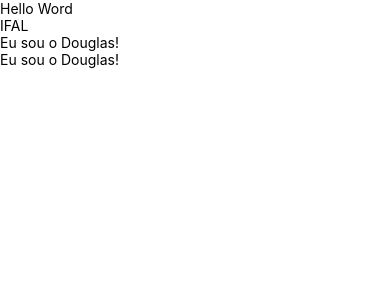
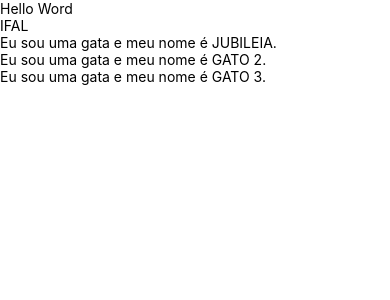
Before and after one commit to AlePereiras/projeto-pmovel, a React Native app: screen / in a window 390 px wide. Shown: the top 300 px of the page. Built offline with nearby package versions, Linux system fonts and the light colour scheme.

Commit message:
adiciona a propiedade nome no gato

```diff
--- a/App.js
+++ b/App.js
@@ -28,17 +28,19 @@
 
   <Text>Hello Word</Text>
   <Text>IFAL</Text>
-  <Gato></Gato>
-  <Gato></Gato>
+  <Gato nome = "Jubileia"></Gato>
+  <Gato nome = "Gato 2"></Gato>
+  <Gato nome = "Gato 3"></Gato>
+
   </>
 
   )
 }
 
-const Gato = () => {
+const Gato = (props) => {
   return (
 
-  <Text>Eu sou o Douglas!</Text>
+  <Text>Eu sou uma gata e meu nome é {props.nome.toUpperCase()}. </Text>
   )
 }
 
```
